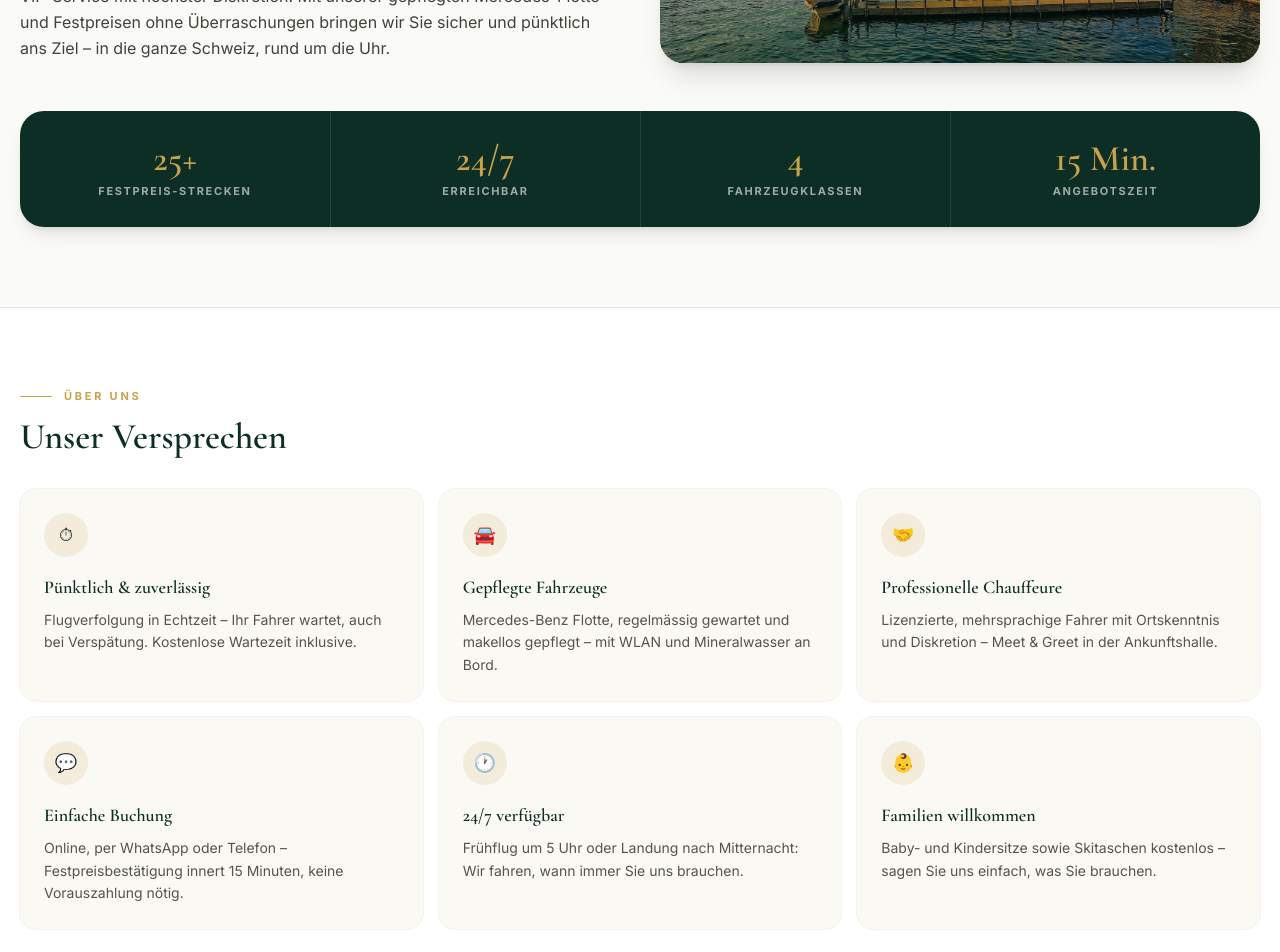
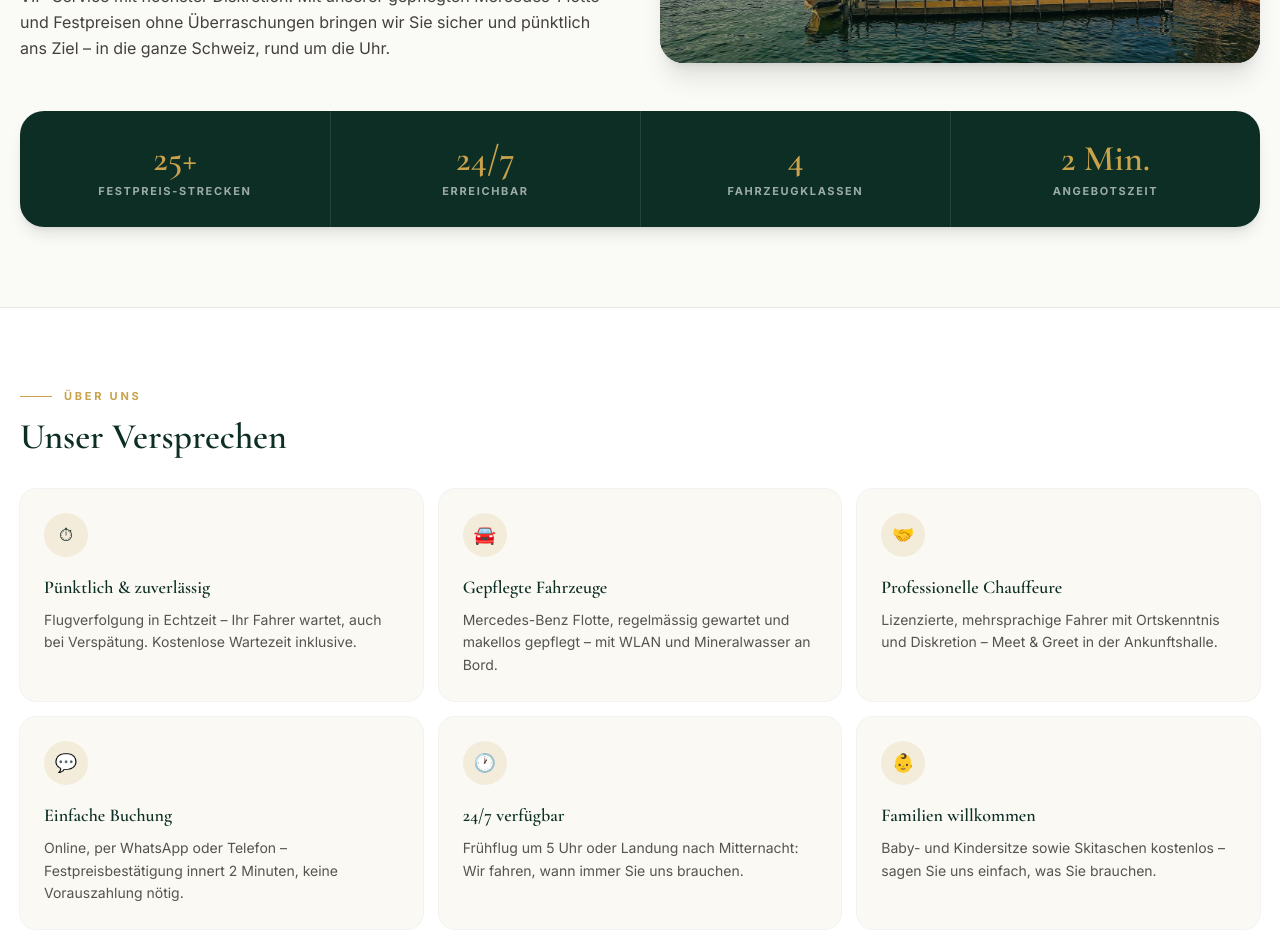
Before and after one commit to fatihemincakiroglu/AirportTransfers, a Next.js app: page /de/ueber-uns in a window 1280 px wide. Shown: the part 540-1492 px from the top of the page. Built offline with nearby package versions, Linux system fonts and the light colour scheme.

Commit message:
onay suresi 2 dakika

```diff
--- a/app/[lang]/ueber-uns/ueber-uns-client.tsx
+++ b/app/[lang]/ueber-uns/ueber-uns-client.tsx
@@ -21,7 +21,7 @@ const A = {
       ["⏱", "Pünktlich & zuverlässig", "Flugverfolgung in Echtzeit – Ihr Fahrer wartet, auch bei Verspätung. Kostenlose Wartezeit inklusive."],
       ["🚘", "Gepflegte Fahrzeuge", "Mercedes-Benz Flotte, regelmässig gewartet und makellos gepflegt – mit WLAN und Mineralwasser an Bord."],
       ["🤝", "Professionelle Chauffeure", "Lizenzierte, mehrsprachige Fahrer mit Ortskenntnis und Diskretion – Meet & Greet in der Ankunftshalle."],
-      ["💬", "Einfache Buchung", "Online, per WhatsApp oder Telefon – Festpreisbestätigung innert 15 Minuten, keine Vorauszahlung nötig."],
+      ["💬", "Einfache Buchung", "Online, per WhatsApp oder Telefon – Festpreisbestätigung innert 2 Minuten, keine Vorauszahlung nötig."],
       ["🕐", "24/7 verfügbar", "Frühflug um 5 Uhr oder Landung nach Mitternacht: Wir fahren, wann immer Sie uns brauchen."],
       ["👶", "Familien willkommen", "Baby- und Kindersitze sowie Skitaschen kostenlos – sagen Sie uns einfach, was Sie brauchen."],
     ],
@@ -53,7 +53,7 @@ const A = {
       ["25+", "Festpreis-Strecken"],
       ["24/7", "Erreichbar"],
       ["4", "Fahrzeugklassen"],
-      ["15 Min.", "Angebotszeit"],
+      ["2 Min.", "Angebotszeit"],
     ],
     ctaTitle: "Überzeugen Sie sich selbst",
     ctaSub: "Buchen Sie Ihren Transfer in drei Schritten – oder schreiben Sie uns direkt.",
@@ -73,7 +73,7 @@ const A = {
       ["⏱", "Punctual & reliable", "Real-time flight tracking – your driver waits, even when you're delayed. Free waiting time included."],
       ["🚘", "Well-maintained vehicles", "A Mercedes-Benz fleet, regularly serviced and immaculately kept – with WiFi and mineral water on board."],
       ["🤝", "Professional chauffeurs", "Licensed, multilingual drivers with local knowledge and discretion – meet & greet in the arrivals hall."],
-      ["💬", "Easy booking", "Online, via WhatsApp or by phone – fixed-price confirmation within 15 minutes, no prepayment required."],
+      ["💬", "Easy booking", "Online, via WhatsApp or by phone – fixed-price confirmation within 2 minutes, no prepayment required."],
       ["🕐", "Available 24/7", "A 5 a.m. departure or a landing after midnight: we drive whenever you need us."],
       ["👶", "Families welcome", "Baby seats, child seats and ski bags free of charge – just tell us what you need."],
     ],
@@ -105,7 +105,7 @@ const A = {
       ["25+", "Fixed-price routes"],
       ["24/7", "Availability"],
       ["4", "Vehicle classes"],
-      ["15 min", "Offer time"],
+      ["2 min", "Offer time"],
     ],
     ctaTitle: "See for yourself",
     ctaSub: "Book your transfer in three steps – or message us directly.",
--- a/app/i18n.ts
+++ b/app/i18n.ts
@@ -84,7 +84,7 @@ const base = {
       title: "Häufige Fragen",
       sub: "Antworten auf die wichtigsten Fragen zu Buchung, Preisen und Ablauf.",
       list: [
-        ["Wie buche ich einen Transfer?", "Am schnellsten über den Buchungsassistenten auf dieser Website oder direkt per WhatsApp. Sie erhalten Ihre Bestätigung in der Regel innert 15 Minuten."],
+        ["Wie buche ich einen Transfer?", "Am schnellsten über den Buchungsassistenten auf dieser Website oder direkt per WhatsApp. Sie erhalten Ihre Bestätigung in der Regel innert 2 Minuten."],
         ["Sind die Preise wirklich fix?", "Ja. Der bei der Buchung genannte Preis gilt pro Fahrzeug und ändert sich nicht – unabhängig von Verkehr, Wetter oder Tageszeit. Es gibt keine Nacht- oder Gepäckzuschläge."],
         ["Was passiert bei einer Flugverspätung?", "Wir überwachen Ihren Flug in Echtzeit und passen die Abholzeit automatisch an. Die Wartezeit nach der Landung ist kostenlos."],
         ["Wo treffe ich meinen Fahrer am Flughafen?", "Ihr Chauffeur erwartet Sie mit Namensschild direkt in der Ankunftshalle (Meet & Greet) und begleitet Sie zum Fahrzeug."],
@@ -130,7 +130,7 @@ const base = {
       accept: "Ich akzeptiere die Buchungsbedingungen.",
       back: "Zurück",
       sending: "Wird gesendet",
-      confirmNote: "Sie erhalten Ihre Bestätigung in der Regel innert 15 Minuten.",
+      confirmNote: "Sie erhalten Ihre Bestätigung in der Regel innert 2 Minuten.",
       total: "Gesamt",
       notFound: "Strecke nicht gefunden.",
       allRoutes: "Alle Strecken",
@@ -236,7 +236,7 @@ const base = {
       title: "Frequently Asked Questions",
       sub: "Answers to the most important questions about booking, prices and procedure.",
       list: [
-        ["How do I book a transfer?", "Fastest via the booking assistant on this website or directly via WhatsApp. You usually receive your confirmation within 15 minutes."],
+        ["How do I book a transfer?", "Fastest via the booking assistant on this website or directly via WhatsApp. You usually receive your confirmation within 2 minutes."],
         ["Are the prices really fixed?", "Yes. The price quoted at booking applies per vehicle and does not change – regardless of traffic, weather or time of day. There are no night or luggage surcharges."],
         ["What happens if my flight is delayed?", "We monitor your flight in real time and adjust the pickup automatically. Waiting time after landing is free."],
         ["Where do I meet my driver at the airport?", "Your chauffeur awaits you with a name sign right in the arrivals hall (meet & greet) and walks you to the vehicle."],
@@ -282,7 +282,7 @@ const base = {
       accept: "I accept the booking conditions.",
       back: "Back",
       sending: "Sending",
-      confirmNote: "You will usually receive your confirmation within 15 minutes.",
+      confirmNote: "You will usually receive your confirmation within 2 minutes.",
       total: "Total",
       notFound: "Route not found.",
       allRoutes: "All routes",
--- a/app/i18nX.ts
+++ b/app/i18nX.ts
@@ -29,10 +29,10 @@ const baseX = {
       bookingLabel: "Stundenmiete", bookingNote: (h: string) => `Stundenbuchung: ${h} Stunden – Chauffeur zur freien Verfügung`,
     },
     stops: { add: "Zwischenstopp hinzufügen", ph: "Zwischenstopp – Adresse", remove: "Entfernen", label: "Zwischenstopps:" },
-    pay: { title: "Online bezahlen", note: "Sichere Zahlung mit Karte, TWINT, Apple Pay oder Google Pay über Stripe.", cta: "Zur Zahlung", success: "Zahlung erfolgreich", successText: "Vielen Dank! Ihre Zahlung ist eingegangen. Wir prüfen die Verfügbarkeit und bestätigen in der Regel innerhalb von 15 Minuten. Bei einer Absage wird der Betrag sofort vollständig zurückerstattet.", canceled: "Zahlung abgebrochen – Ihre Anfrage wurde nicht abgeschlossen." },
+    pay: { title: "Online bezahlen", note: "Sichere Zahlung mit Karte, TWINT, Apple Pay oder Google Pay über Stripe.", cta: "Zur Zahlung", success: "Zahlung erfolgreich", successText: "Vielen Dank! Ihre Zahlung ist eingegangen. Wir prüfen die Verfügbarkeit und bestätigen in der Regel innerhalb von 2 Minuten. Bei einer Absage wird der Betrag sofort vollständig zurückerstattet.", canceled: "Zahlung abgebrochen – Ihre Anfrage wurde nicht abgeschlossen." },
     busy: { title: "Zu dieser Zeit sind unsere Fahrzeuge belegt", text: "In diesem Zeitfenster ist bereits ein Transfer geplant. Bitte wählen Sie eine andere Uhrzeit oder kontaktieren Sie uns – wir finden gemeinsam eine Lösung.", cta: "Mit dem Kundendienst sprechen", next: "Nächste freie Zeit:" },
     night: { title: "Kurzfristige Nachtbuchung nicht möglich", text: "In den Nachtstunden nehmen wir Fahrten mit weniger als 2 Stunden Vorlaufzeit nicht automatisch an. Bitte wählen Sie eine spätere Uhrzeit oder kontaktieren Sie uns direkt – wir prüfen die Verfügbarkeit persönlich.", earliest: "Frühestens ab:" },
-    done: { title: "Anfrage übermittelt!", body: (r: string) => `Ihre Transferanfrage ${r} ist bei uns eingegangen. Wir prüfen die Verfügbarkeit und melden uns in der Regel innerhalb von 15 Minuten per E-Mail oder Telefon.`, hint: "Vielen Dank für Ihre Anfrage! Bitte prüfen Sie auch Ihren Posteingang bzw. Spam-Ordner.", payment: "Zahlungsart", home: "Zur Startseite" },
+    done: { title: "Anfrage übermittelt!", body: (r: string) => `Ihre Transferanfrage ${r} ist bei uns eingegangen. Wir prüfen die Verfügbarkeit und melden uns in der Regel innerhalb von 2 Minuten per E-Mail oder Telefon.`, hint: "Vielen Dank für Ihre Anfrage! Bitte prüfen Sie auch Ihren Posteingang bzw. Spam-Ordner.", payment: "Zahlungsart", home: "Zur Startseite" },
     dest: {
       crumb: "Reiseziele",
       pageTitle: "Transfers in der ganzen Schweiz",
@@ -120,10 +120,10 @@ const baseX = {
       bookingLabel: "Hourly hire", bookingNote: (h: string) => `Hourly booking: ${h} hours – chauffeur at your disposal`,
     },
     stops: { add: "Add a stop", ph: "Stop – address", remove: "Remove", label: "Stops:" },
-    pay: { title: "Pay online", note: "Secure payment by card, TWINT, Apple Pay or Google Pay via Stripe.", cta: "Continue to payment", success: "Payment successful", successText: "Thank you! Your payment has been received. We are checking availability and will confirm within 15 minutes. If we cannot accept the ride, the full amount is refunded immediately.", canceled: "Payment canceled – your request was not completed." },
+    pay: { title: "Pay online", note: "Secure payment by card, TWINT, Apple Pay or Google Pay via Stripe.", cta: "Continue to payment", success: "Payment successful", successText: "Thank you! Your payment has been received. We are checking availability and will confirm within 2 minutes. If we cannot accept the ride, the full amount is refunded immediately.", canceled: "Payment canceled – your request was not completed." },
     busy: { title: "Our vehicles are booked at this time", text: "A transfer is already scheduled in this time window. Please choose another time or contact us – we will find a solution together.", cta: "Talk to customer service", next: "Next available time:" },
     night: { title: "Short-notice night booking not possible", text: "During night hours we cannot automatically accept rides with less than 2 hours' notice. Please choose a later time or contact us directly – we will check availability personally.", earliest: "Earliest from:" },
-    done: { title: "Request submitted!", body: (r: string) => `Your transfer request ${r} has reached us. We are checking availability and will get back to you by e-mail or phone, usually within 15 minutes.`, hint: "Thank you for your request! Please also check your inbox or spam folder.", payment: "Payment method", home: "Back to homepage" },
+    done: { title: "Request submitted!", body: (r: string) => `Your transfer request ${r} has reached us. We are checking availability and will get back to you by e-mail or phone, usually within 2 minutes.`, hint: "Thank you for your request! Please also check your inbox or spam folder.", payment: "Payment method", home: "Back to homepage" },
     dest: {
       crumb: "Destinations",
       pageTitle: "Transfers across all of Switzerland",
```
